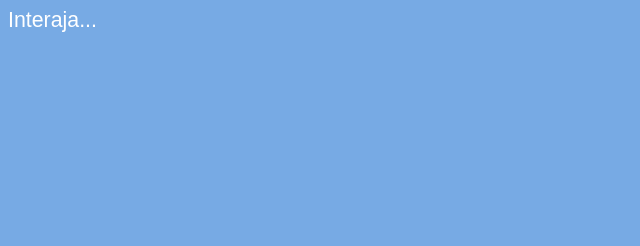
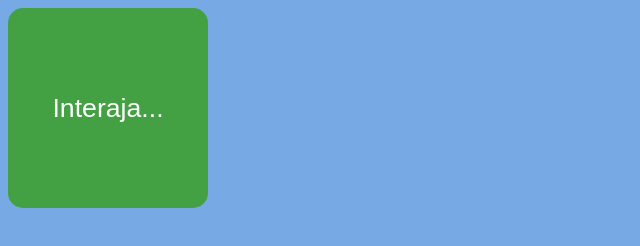
Before and after one commit to Raphael-Machado-Silva/javascript, a plain HTML site: page aula10/ex006.html in a window 1280 px wide. Shown: the whole page, without its empty margins (0-640 px from the left). Drawn offline with Linux system fonts and the light colour scheme.

Commit message:
Update ex006.html

```diff
--- a/aula10/ex006.html
+++ b/aula10/ex006.html
@@ -11,16 +11,32 @@
             color: white;
             font: normal 16pt arial;
         }
+        div#area{
+            font: normal 20pt arial;
+            background-color: rgb(67, 160, 67);
+            color: white;
+            cursor: pointer;
+            border-radius: 15px;
+            width: 200px;
+            height: 200px;
+            line-height: 200px; /*Tag para centralizar dentro de um bloco*/
+            text-align: center;
+        }
     </style>
 </head>
 <body>  <!--EVENTOS DOM-->
-    <div id="area">
+    <div id="area" onclick="clicar()">
         Interaja...
-
     </div>
 
 
     <script>
+        function clicar() {
+            let a = window.document.querySelector('div#area')
+            a.innerText = 'Clicou'
+            a.style.background = 'blue'
+
+        }
 
     </script>
 </body>
```
